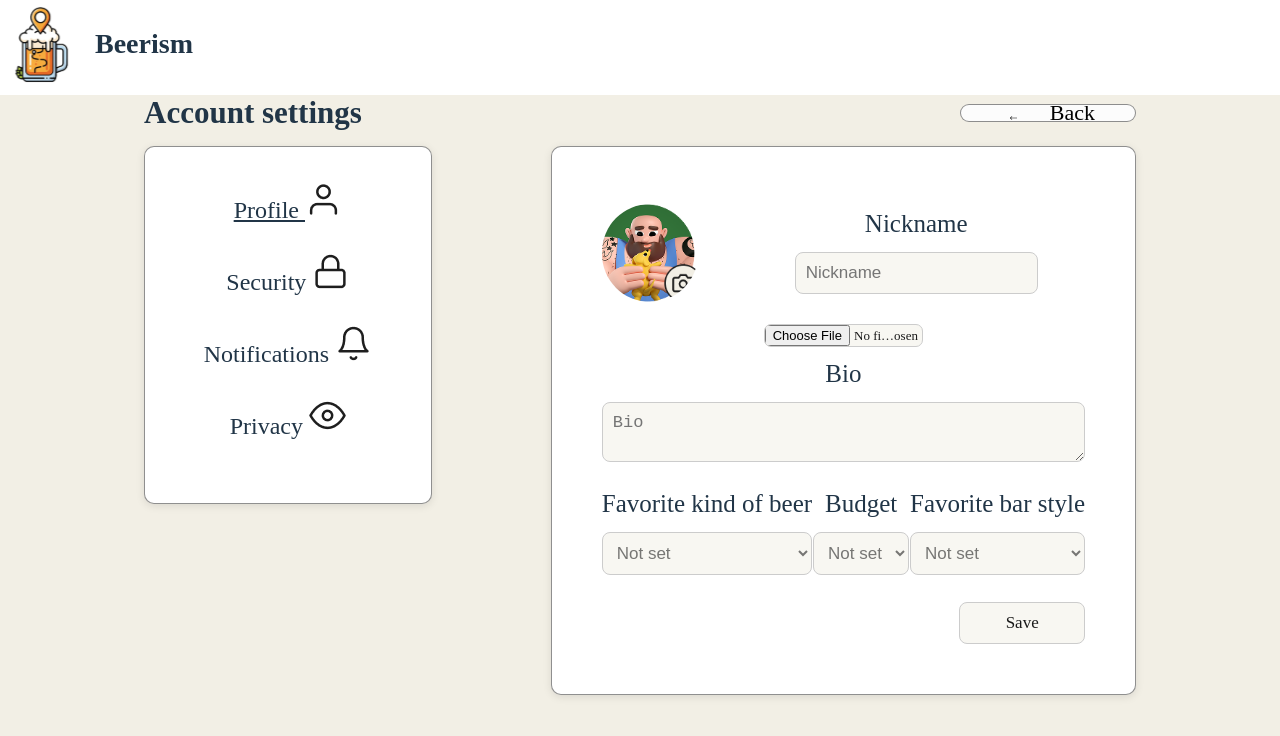
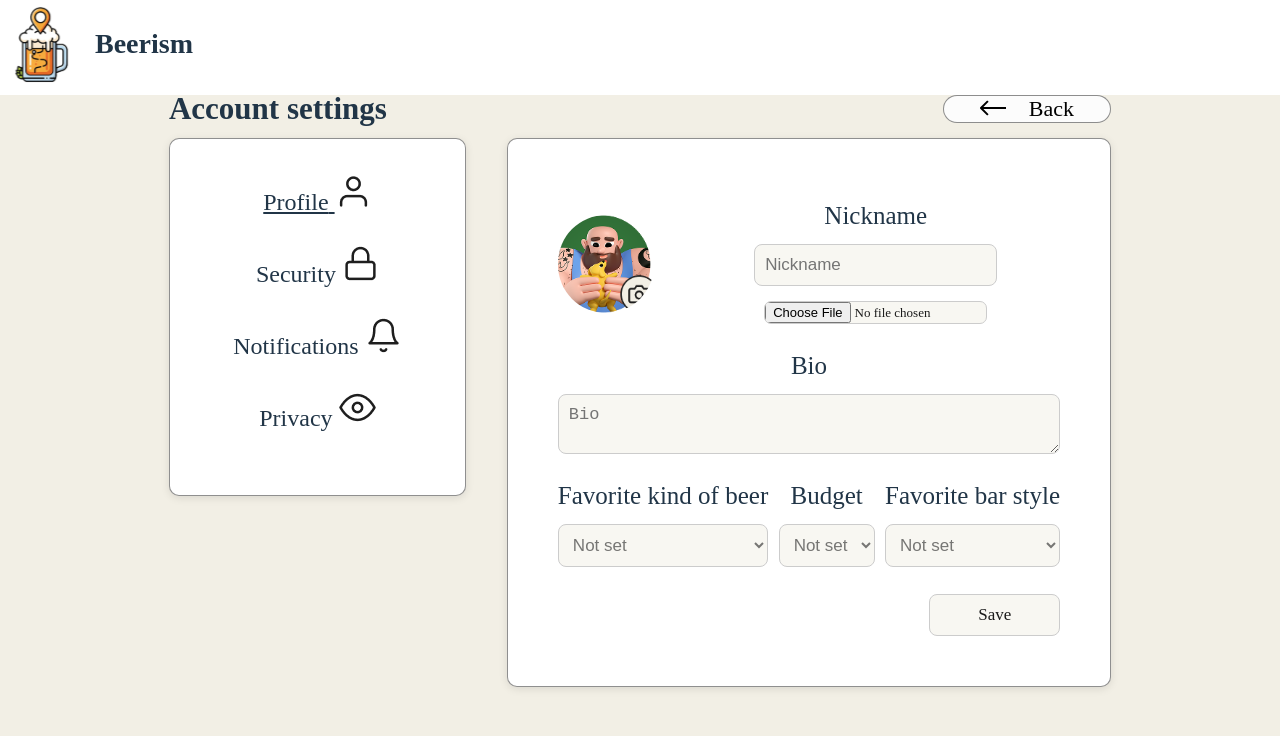
Before and after one commit to Bulhak0v/Beerism, a React (Vite) app in the folder apps/web/: page /profile in a window 1280 px wide. Shown: the top 736 px of the page. Built offline with nearby package versions, Linux system fonts and the light colour scheme; a web font is replaced by a local one.

Commit message:
Fixed design

```diff
--- a/apps/web/src/pages/profile_pg.tsx
+++ b/apps/web/src/pages/profile_pg.tsx
@@ -187,13 +187,7 @@ const ProfilePage: React.FC = () => {
                 placeholder="Nickname"
                 value={nickname}
                 onChange={(e) => setNickname(e.target.value)} />
-              </div>
-
-          </div>
-
-
-          <div className="field">
-              <input
+                      <input
               className="upload-button"
               type="file"
               accept="image/*"
@@ -206,6 +200,12 @@ const ProfilePage: React.FC = () => {
                 }
               }}
             />
+              </div>
+
+          </div>
+
+
+          <div className="field">
 
             <label>Bio</label>
             <textarea
--- a/apps/web/src/styles/profile.css
+++ b/apps/web/src/styles/profile.css
@@ -8,9 +8,10 @@ body {
 
 .profile-main {
   display: flex;
-  justify-content: space-between;
+  justify-content: space-evenly;
   flex-flow: wrap;
-  margin: 95px 144px;
+  width: 80%;
+  margin: 95px auto ;
 }
 
 .profile-card {
@@ -66,13 +67,6 @@ body {
   width: 26%;
 }
 
-.upload-btn {
-  border: none;
-  background: none;
-  cursor: pointer;
-  font-size: 20px;
-}
-
 .field {
   display: flex;
   flex-direction: column;
@@ -121,12 +115,11 @@ body {
   font-size: 31px;
 }
 
-.backButton {
+.topTitle .backButton {
   padding: 0px 36px;
   border-radius: 24px;
   border: #20202080 1px solid;
   background-color: #fcfcfc;
-  height: 50%;
   font-size: 22px;
 }
 
@@ -134,12 +127,8 @@ body {
   margin-right: 6px;
 }
 
-.backButton img {
-  width: 28%;
-}
-
 .topTitle {
-  width: 100%;
+  width: 92%;
   display: flex;
   justify-content: space-between;
   margin-bottom: 15px;
@@ -298,7 +287,6 @@ body {
 .field .upload-button{
   background-color: #F2EFE580;
   font-size: 13px;
-  width: 33%;
   font-family: "Gentium Book Plus", serif;
   padding: 0px;
   margin: auto;
--- a/apps/web/src/styles/style.css
+++ b/apps/web/src/styles/style.css
@@ -102,7 +102,7 @@ button:focus-visible {
 
 .form-section {
   flex: 0 0 50%;
-  margin-top: 50px;
+  /* margin-top: 50px; */
   display: flex;
   justify-content: center;
   align-items: center;
@@ -159,6 +159,7 @@ button:focus-visible {
 .signIn_form h2 , .recovery_form h2{
   font-size: 37px;
   margin-top: 0;
+  margin-bottom: 17px;
 }
 
 .registration_form p, .signIn_form p, .recovery_form p{
@@ -173,6 +174,7 @@ button:focus-visible {
 .signIn_form h3 , .recovery_form h3{
   font-size: 20px;
   text-align: center;
+  margin-top: 15px;
   font-weight: lighter;
 }
 .registration_form a:hover, .signIn_form a:hover, .recovery_form a:hover{
```
